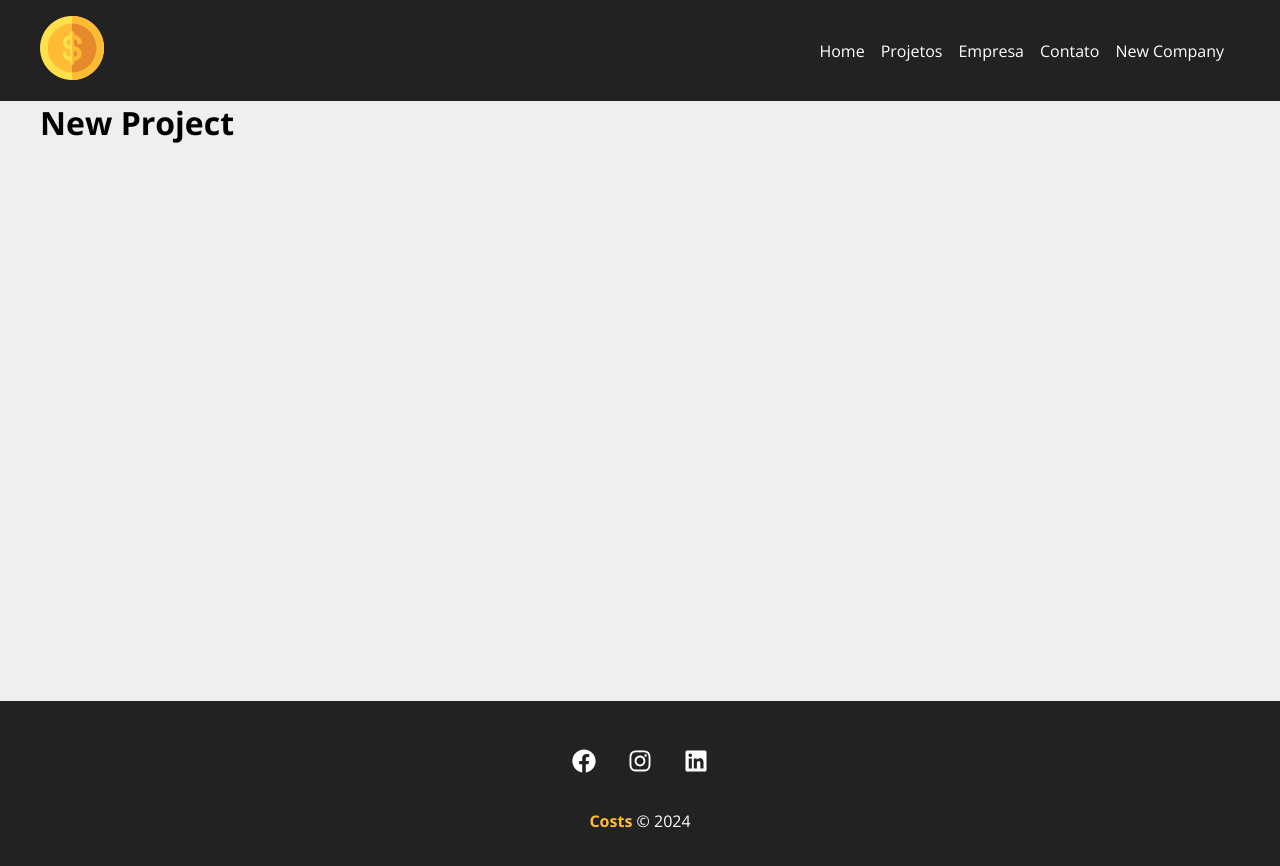
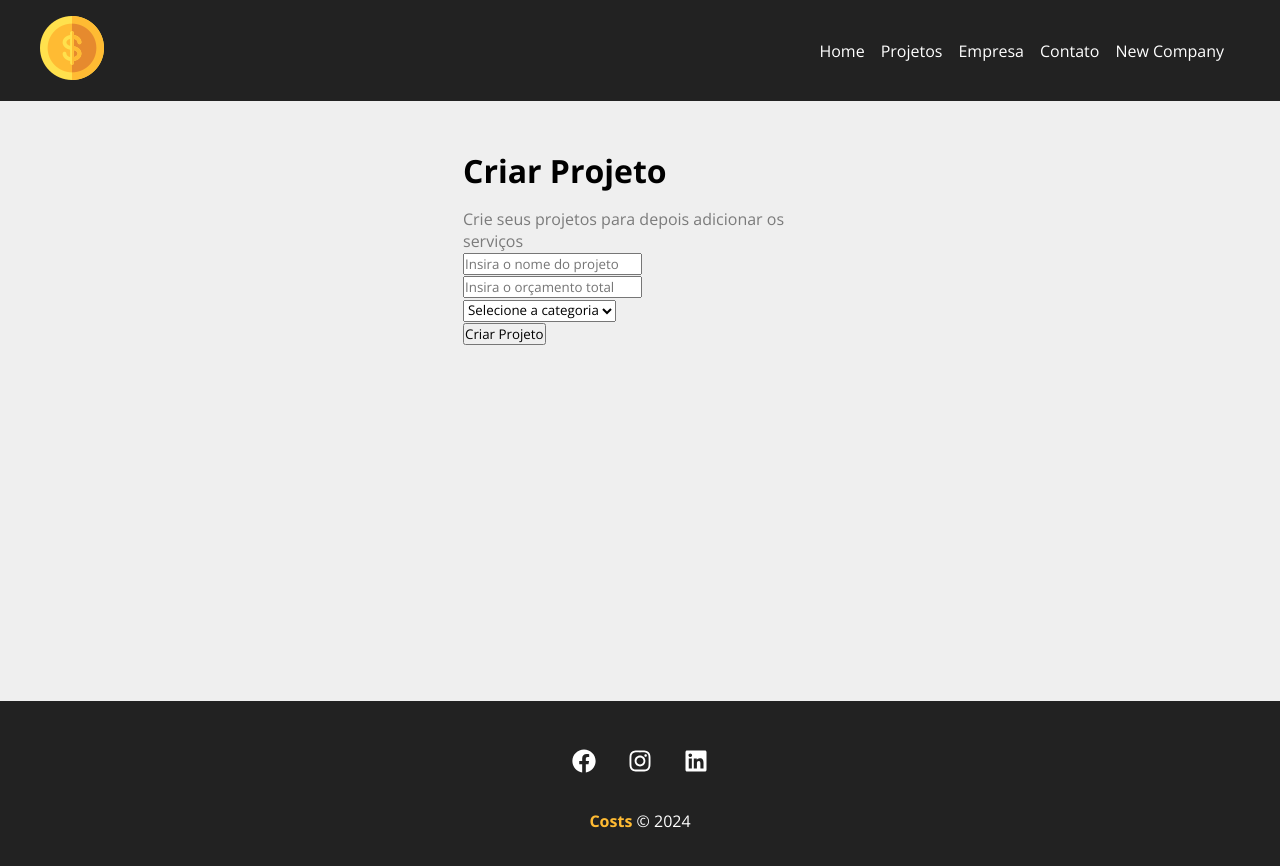
Before and after one commit to mariocarvalho-2205/costs, a React (Create React App) app: page /newproject in a window 1280 px wide. Shown: the top 866 px of the page. Built offline with nearby package versions, Linux system fonts and the light colour scheme.

Commit message:
form criado

```diff
--- /dev/null
+++ b/src/components/project/ProjectForm.jsx
@@ -0,0 +1,22 @@
+function ProjectForm () {
+    return (
+        <form>
+            <div>
+                <input type="text" placeholder="Insira o nome do projeto"/>
+            </div>
+            <div>
+                <input type="number" placeholder="Insira o orçamento total"/>
+            </div>
+            <div>
+            <select name="category_id">
+                <option disabled selected>Selecione a categoria</option>
+            </select>
+            </div>
+            <div>
+                <input type="submit" value="Criar Projeto" />
+            </div>
+        </form>
+    )
+}
+
+export default ProjectForm
--- a/src/routes/NewProject.jsx
+++ b/src/routes/NewProject.jsx
@@ -1,9 +1,12 @@
-import React from 'react'
+import styles from './NewProject.module.css';
+import ProjectForm from '../components/project/ProjectForm';
 
 const NewProject = () => {
   return (
-    <div>
-        <h1>New Project</h1>
+    <div className={styles.newproject_container}>
+        <h1>Criar Projeto</h1>
+        <p>Crie seus projetos para depois adicionar os serviços</p>
+        <ProjectForm />
     </div>
   )
 }
--- /dev/null
+++ b/src/routes/NewProject.module.css
@@ -0,0 +1,13 @@
+.newproject_container {
+    width: 450px;
+    margin: 0 auto;
+    padding: 3em;
+}
+
+.newproject_container h1 {
+    margin-bottom: 0.5em;
+}
+
+.newproject_container p {
+    color: #7b7b7b;
+}
```
